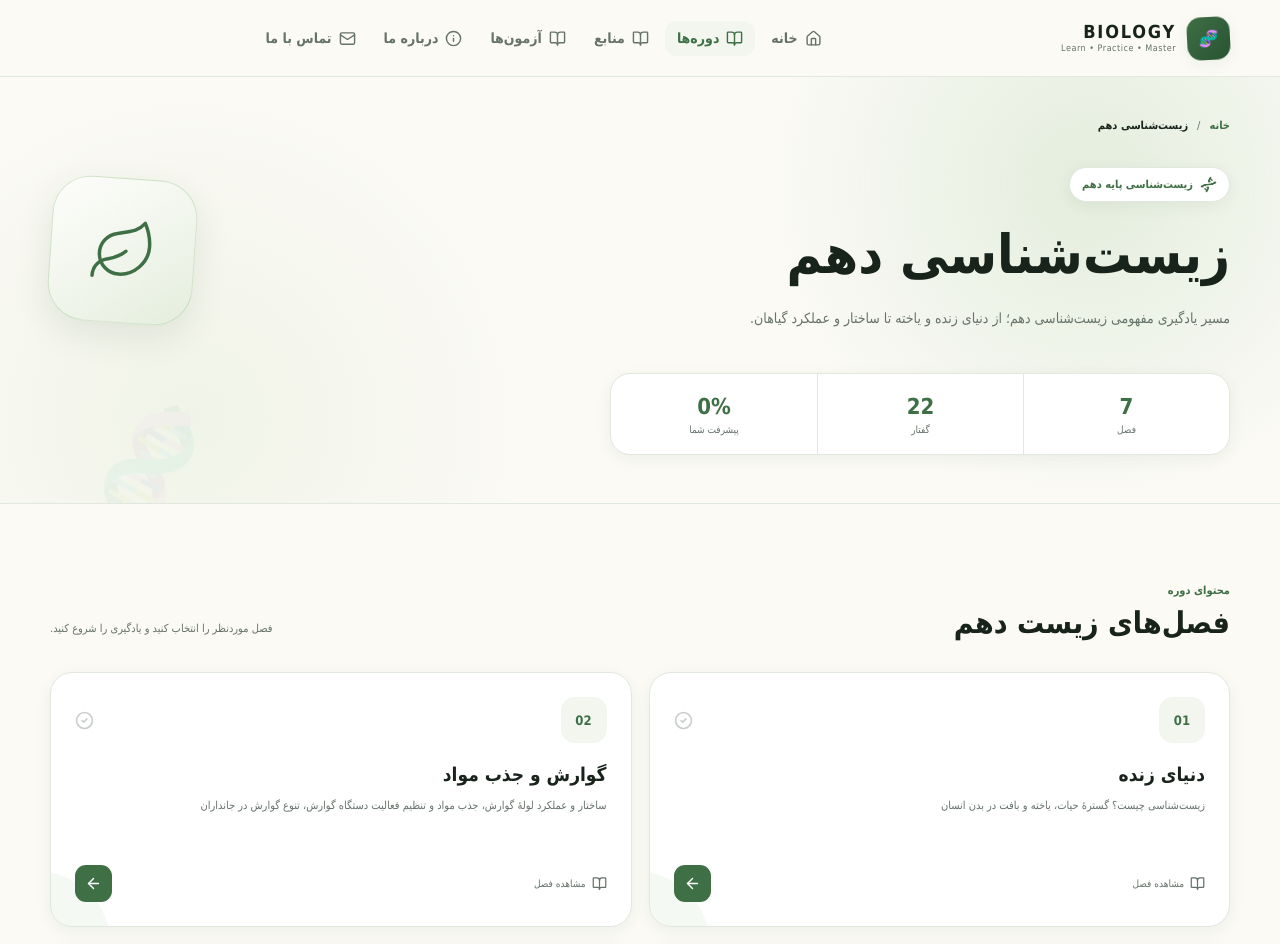
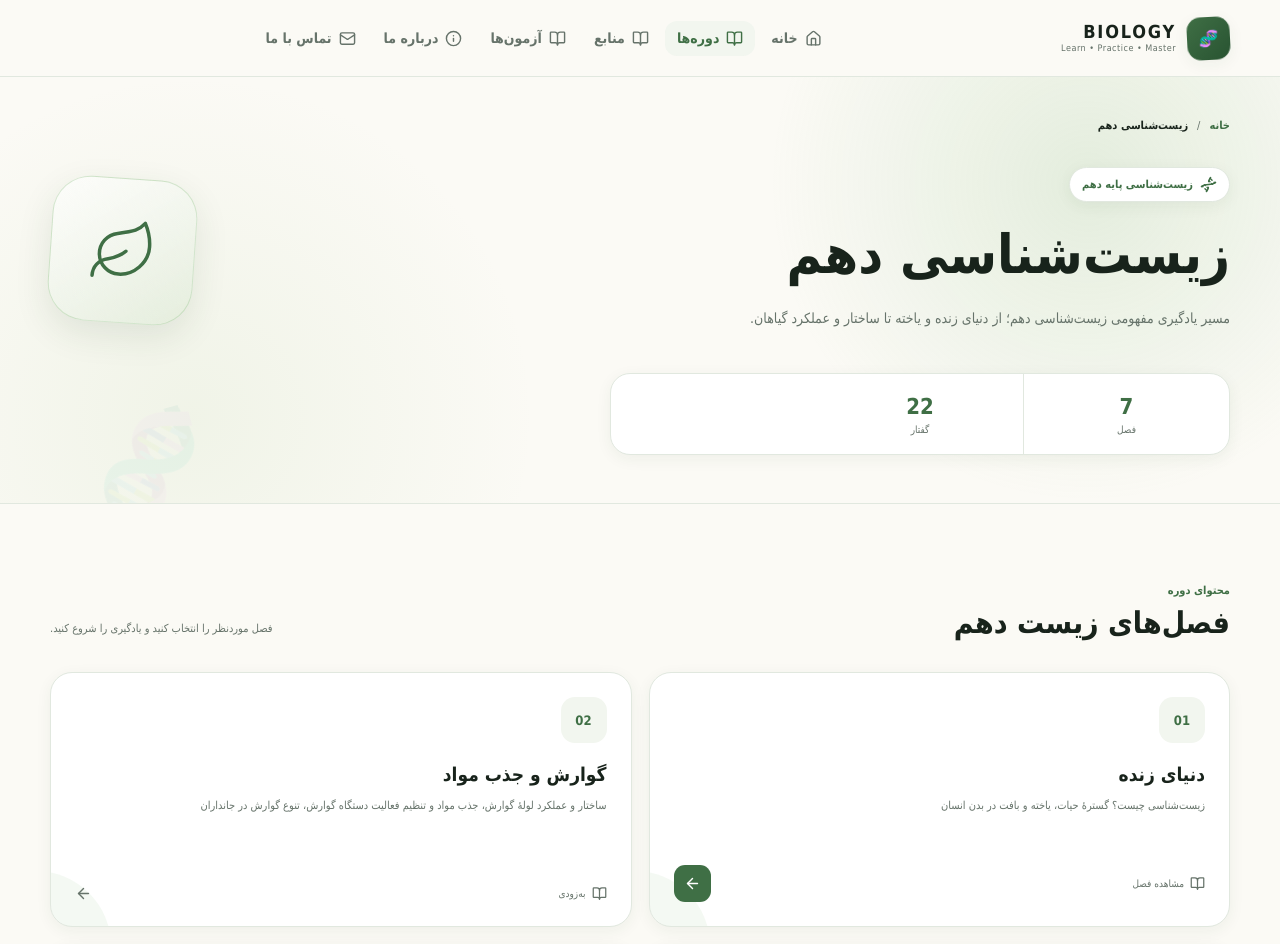
Before and after one commit to pejhanbio-cmd/biology, a React (Vite) app: page /biology/courses/biology-10 in a window 1280 px wide. Shown: the top 944 px of the page. Built offline with nearby package versions, Linux system fonts and the light colour scheme.

Commit message:
Update Biology10.jsx

```diff
--- a/src/pages/Biology10.jsx
+++ b/src/pages/Biology10.jsx
@@ -1,7 +1,6 @@
 import {
   ArrowLeft,
   BookOpen,
-  CheckCircle2,
   Dna,
   Leaf,
 } from "lucide-react";
@@ -13,42 +12,49 @@ const chapters = [
     title: "دنیای زنده",
     description:
       "زیست‌شناسی چیست؟ گسترهٔ حیات، یاخته و بافت در بدن انسان",
+    link: "/courses/biology-10/chapter-1",
   },
   {
     number: 2,
     title: "گوارش و جذب مواد",
     description:
       "ساختار و عملکرد لولهٔ گوارش، جذب مواد و تنظیم فعالیت دستگاه گوارش، تنوع گوارش در جانداران",
+    link: null,
   },
   {
     number: 3,
     title: "تبادلات گازی",
     description:
       "سازوکار دستگاه تنفس در انسان، تهویهٔ ششی و تنوع تبادلات گازی",
+    link: null,
   },
   {
     number: 4,
     title: "گردش مواد در بدن",
     description:
       "قلب، رگ‌ها، خون و تنوع گردش مواد در جانداران",
+    link: null,
   },
   {
     number: 5,
     title: "تنظیم اسمزی و دفع مواد زائد",
     description:
       "هم‌ایستایی و کلیه‌ها، تشکیل ادرار و تخلیهٔ آن، تنوع دفع و تنظیم اسمزی",
+    link: null,
   },
   {
     number: 6,
     title: "از یاخته تا گیاه",
     description:
       "ویژگی‌های یاختهٔ گیاهی، سامانهٔ بافتی و ساختار گیاهان",
+    link: null,
   },
   {
     number: 7,
     title: "جذب و انتقال مواد در گیاهان",
     description:
       "تغذیهٔ گیاهی، جانداران مؤثر در تغذیهٔ گیاهی و انتقال مواد در گیاهان",
+    link: null,
   },
 ];
 
@@ -93,11 +99,6 @@ function Biology10() {
               <strong>22</strong>
               <span>گفتار</span>
             </div>
-
-            <div>
-              <strong>0%</strong>
-              <span>پیشرفت شما</span>
-            </div>
           </div>
         </div>
       </section>
@@ -110,9 +111,7 @@ function Biology10() {
               <h2>فصل‌های زیست دهم</h2>
             </div>
 
-            <p>
-              فصل موردنظر را انتخاب کنید و یادگیری را شروع کنید.
-            </p>
+            <p>فصل موردنظر را انتخاب کنید و یادگیری را شروع کنید.</p>
           </div>
 
           <div className="chapters-grid">
@@ -122,26 +121,26 @@ function Biology10() {
                   <div className="chapter-number">
                     {String(chapter.number).padStart(2, "0")}
                   </div>
-
-                  <CheckCircle2
-                    className="chapter-check"
-                    size={19}
-                  />
                 </div>
 
                 <h3>{chapter.title}</h3>
-
                 <p>{chapter.description}</p>
 
                 <div className="chapter-card-bottom">
                   <span>
                     <BookOpen size={15} />
-                    مشاهده فصل
+                    {chapter.link ? "مشاهده فصل" : "به‌زودی"}
                   </span>
 
-                  <Link to={`/courses/biology-10/chapter-${chapter.number}`}>
-                    <ArrowLeft size={17} />
-                  </Link>
+                  {chapter.link ? (
+                    <Link to={chapter.link} aria-label={`مشاهده ${chapter.title}`}>
+                      <ArrowLeft size={17} />
+                    </Link>
+                  ) : (
+                    <span className="chapter-card-placeholder" aria-label="به‌زودی">
+                      <ArrowLeft size={17} />
+                    </span>
+                  )}
                 </div>
               </article>
             ))}
```
